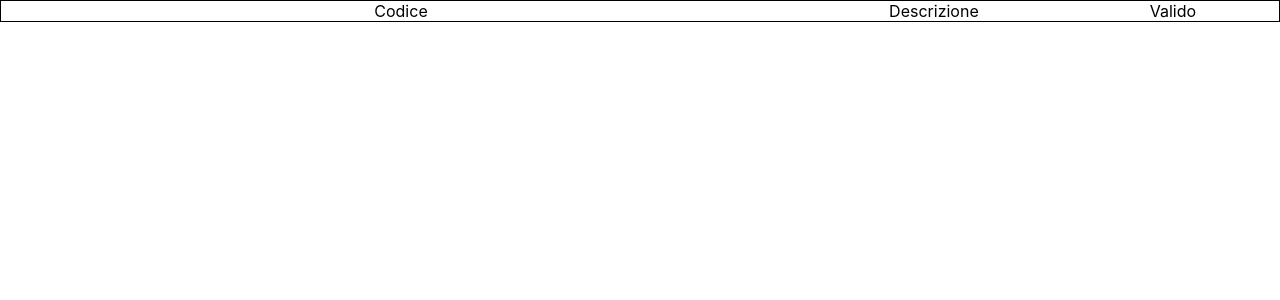
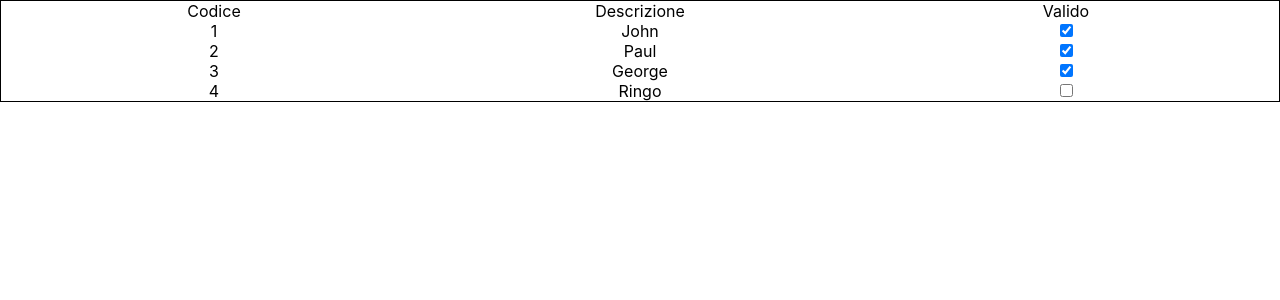
Before and after one commit to scosmaa/yart, a React (Create React App) app: page / in a window 1280 px wide. Shown: the top 300 px of the page. Built offline with nearby package versions, Linux system fonts and the light colour scheme.

Commit message:
Custom content draft

```diff
--- a/src/Components/Table.jsx
+++ b/src/Components/Table.jsx
@@ -9,7 +9,8 @@ export default class Table extends Component {
       super(props)
 
       this.state = {
-         data: props.data,
+         originalData: this._makeInternalId(props.data),
+         data: this._makeInternalId(props.data),
          columns: this._makeInternalId(props.columns)
       }
     }
@@ -31,23 +32,49 @@ export default class Table extends Component {
         </div>
     }
 
+    _createBody(data,columns) {
+        return <div className="yart-tbody">
+            {data.map(elem => {
+                return <div key={elem.__id} className="yart-row">
+                {columns.map(column => {
+                    console.log(data, [column.fieldName])
+                    return <div className="yart-td" style={column.style}>{this._renderContent(column.type, elem[column.fieldName])}</div>
+                })}
+                </div>
+            }
+            )}
+        </div>
+    }
+
     render() {
         const {data, columns} = this.state
 
         return (
         <div className="yart">
             {this._createHeader(columns)}
+            {this._createBody(data, columns)}
         </div>
         )
+    }
+
+    _renderContent(type, value) {
+        switch (type) {
+            case 'checkbox':
+                return <input type="checkbox" value={value} checked={value}></input>
+            default:
+                return <span>{value}</span>
+        }
     }
 }
 
 Table.propTypes = {
+    originalData: PropTypes.array,
     data: PropTypes.array,
     columns: PropTypes.array
 }
 
 Table.defaultProps = {
+    originalData: [],
     data: [],
     columns: []
   };
--- a/src/Components/Table.scss
+++ b/src/Components/Table.scss
@@ -9,4 +9,12 @@
         }
     }
 
+    .yart-row {
+        display: flex;
+
+        .yart-td  {
+            flex: 100 0 auto;
+        }
+    }
+
 }
--- a/src/fakeData/settings.json
+++ b/src/fakeData/settings.json
@@ -4,9 +4,9 @@
         "headerClass": "code-header",
         "fieldName": "code",
         "fieldClass": "code-cell",
+        "type": "numeric",
         "style": {
-            "width": "100px",
-            "minWidth": "800px"
+            "width": "100px"
         }
     },
     {
@@ -14,15 +14,19 @@
         "headerClass": "description-header",
         "fieldName": "description",
         "fieldClass": "description-cell",
+        "type": "string",
         "style": {
-            "width": "100px",
-            "maxWidth": "300px"
+            "width": "100px"
         }
     },
     {
         "headerContent": "Valido",
         "headerClass": "valid-header",
+        "type": "checkbox",
         "fieldName": "valid",
-        "fieldClass": "valid-cell"
+        "fieldClass": "valid-cell",
+        "style": {
+            "width": "100px"
+        }
     }
 ]
```
